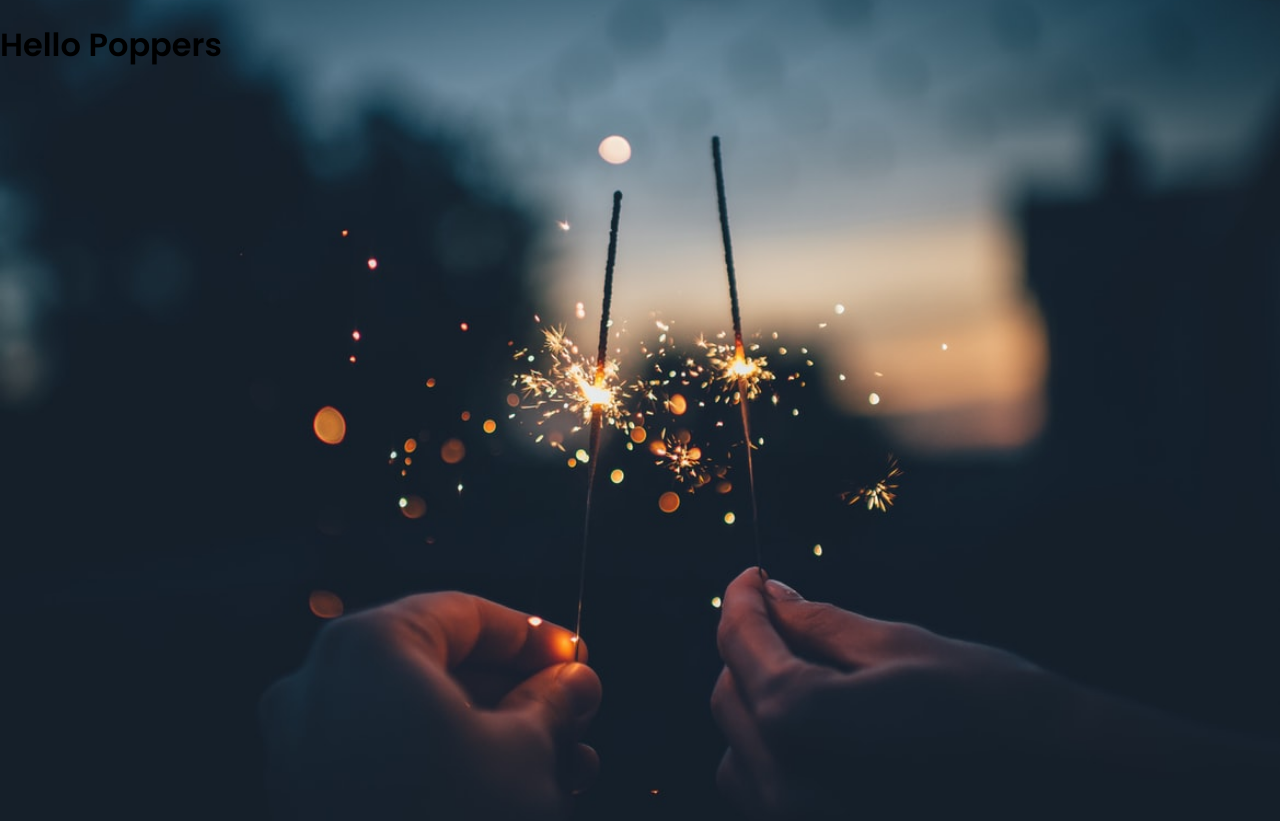
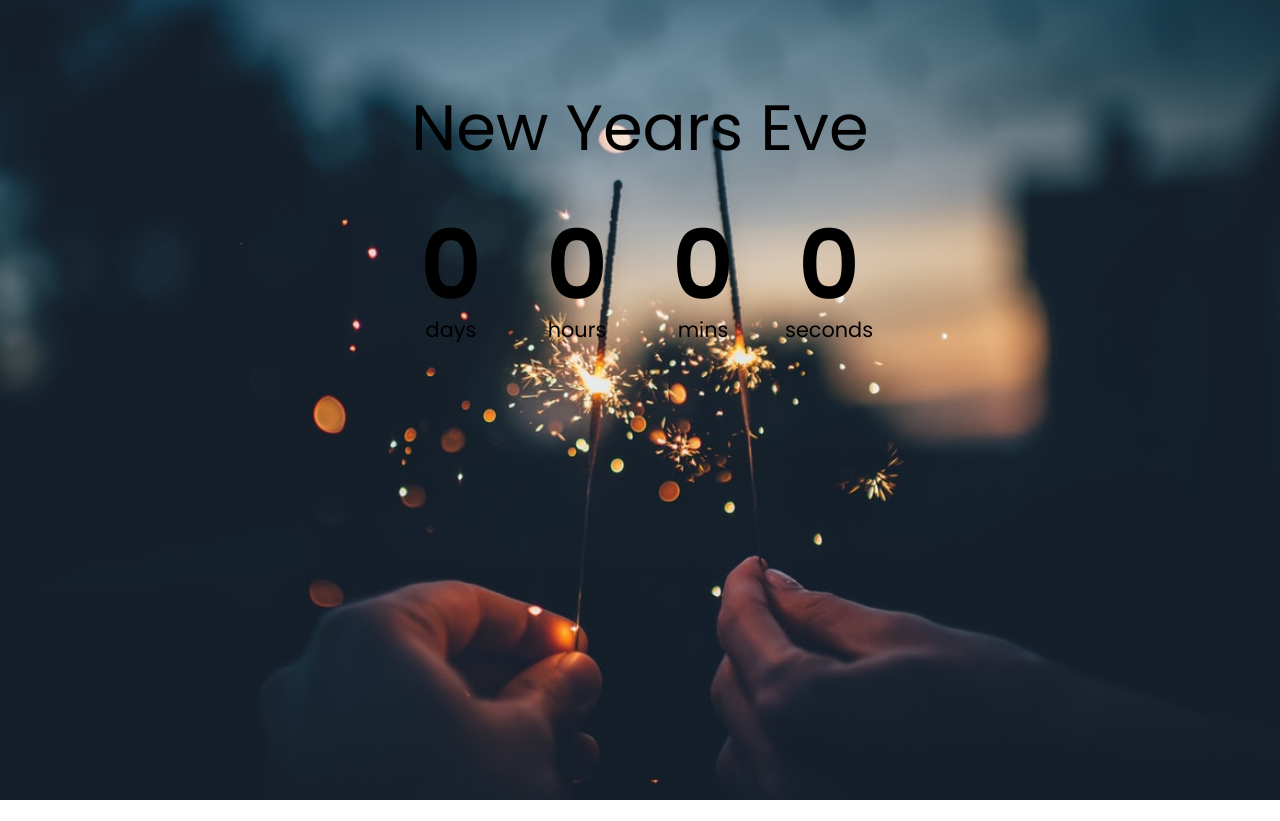
Before and after one commit to berkekirsallioba/js_project, a plain HTML site: page countdown-timer/index.html in a window 1280 px wide. After the commit the page ends 800 px from the top, so only its background shows below. Drawn offline with Linux system fonts and the light colour scheme.

Commit message:
Creating countdown design

```diff
--- a/countdown-timer/index.html
+++ b/countdown-timer/index.html
@@ -9,6 +9,29 @@
     <script src="script.js" defer></script>
 </head>
 <body>
-    <h1>Hello Poppers</h1>
+    <h1>New Years Eve</h1>
+
+    <div class="countdown-container">
+        <div class="countdown-el days-c">
+            <p class="big-text" id="days">0</p>
+            <span>days</span>
+        </div>
+
+        <div class="countdown-el hours-c">
+            <p class="big-text" id="hours">0</p>
+            <span>hours</span>
+        </div>
+
+        <div class="countdown-el mins-c">
+            <p class="big-text" id="mins">0</p>
+            <span>mins</span>
+        </div>
+
+        <div class="countdown-el seconds-c">
+            <p class="big-text" id="seconds">0</p>
+            <span>seconds</span>
+        </div>
+
+    </div>
 </body>
 </html>
--- a/countdown-timer/style.css
+++ b/countdown-timer/style.css
@@ -9,7 +9,35 @@ body {
     background-image: url("./newyear.jpg");
     background-size: cover;
     background-position: center center;
+    display: flex;
+    flex-direction: column;
+    align-items: center;
     min-height: 100vh;
     font-family: "Poppins", sans-serif;
     margin: 0;
 }
+
+h1 {
+    font-weight: normal;
+    font-size: 4rem;
+    margin-top: 5rem;
+}
+
+.countdown-container {
+    display: flex;
+}
+
+.big-text {
+    font-weight: bold;
+    font-size: 6rem;
+    line-height: 1;
+    margin: 0 2rem;
+}
+
+.countdown-el {
+    text-align: center;
+}
+
+.countdown-el span {
+    font-size: 1.3rem;
+}
```
